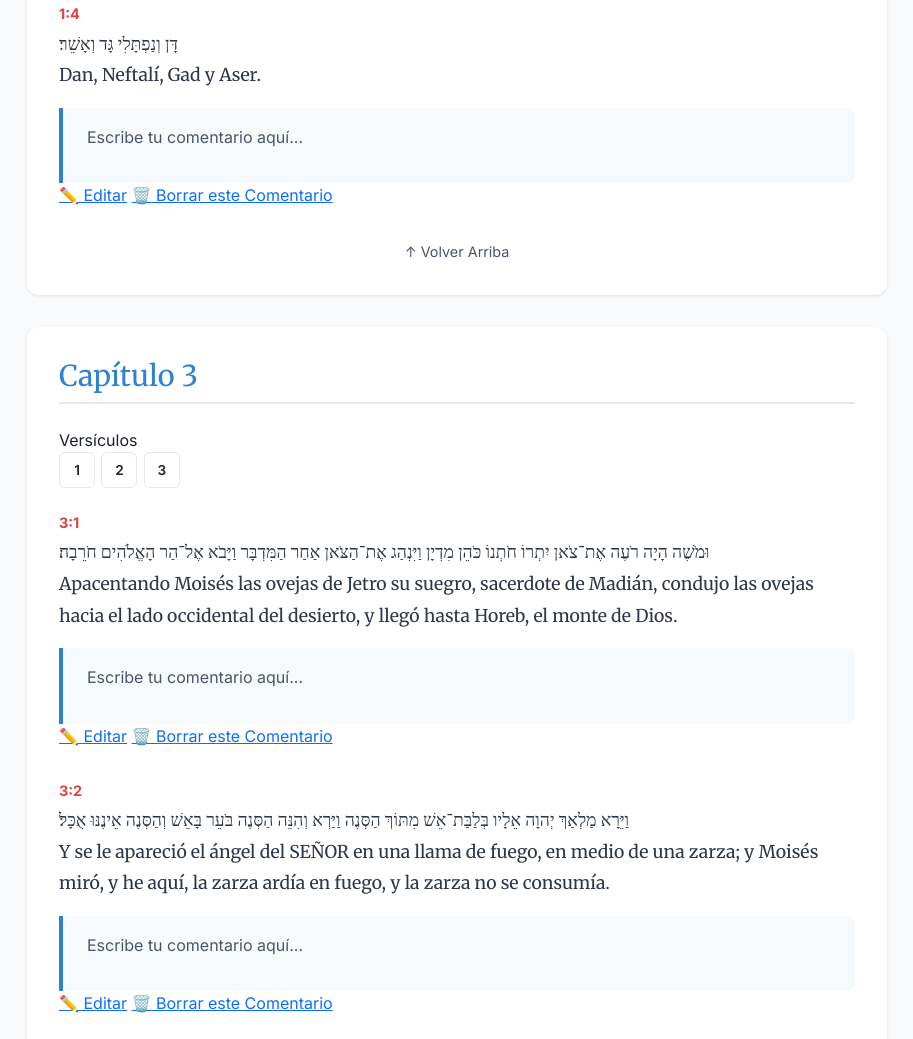
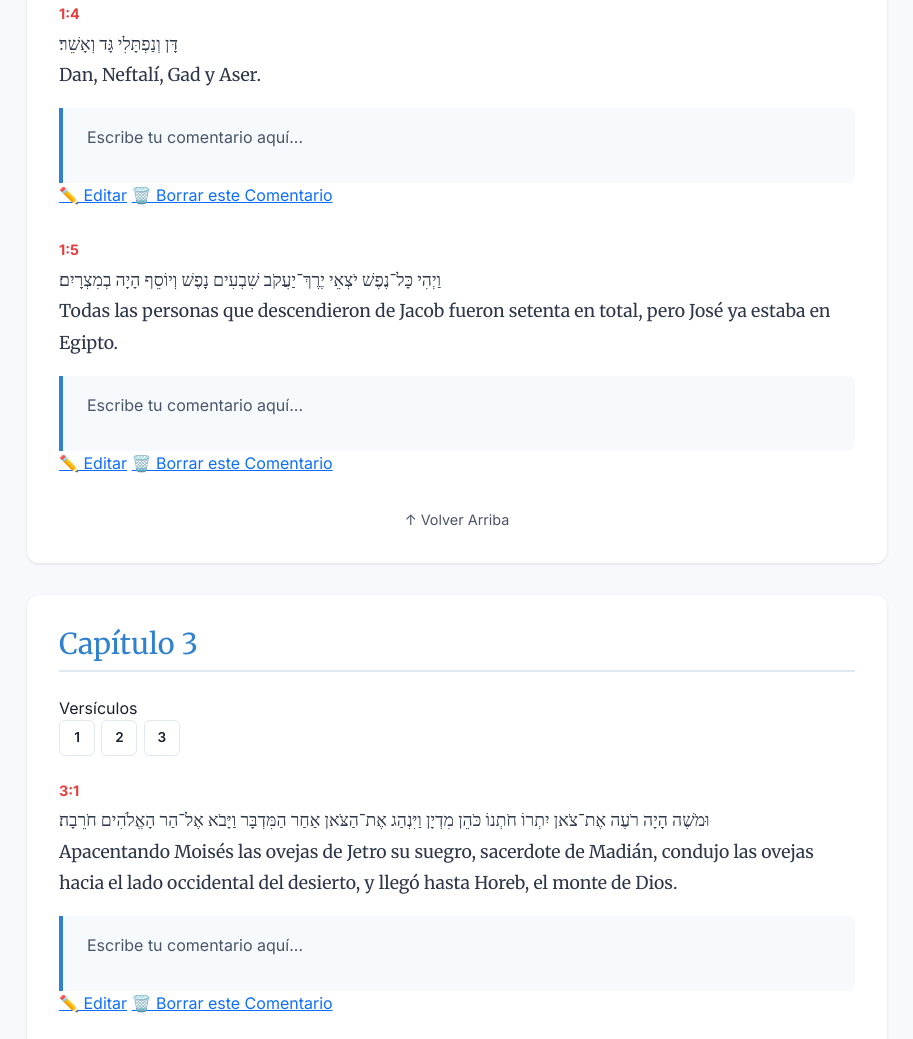
Before and after one commit to ed60hab/comentario, a website: page exodo.html in a window 1280 px wide. Shown: the part 1463-2502 px from the top of the page, without its empty margins (183-1096 px from the left). Drawn offline with nearby package versions, Linux system fonts and the light colour scheme; a web font is replaced by a local one.

Commit message:
Nuevo comentario: Éxodo 1:5

```diff
--- a/exodo.html
+++ b/exodo.html
@@ -385,6 +385,16 @@
                 </div>
                 <a href="editor.html?book=exodo&amp;chapter=1&amp;verse=4" class="btn-edit">✏️ Editar</a>
                 <a href="editor.html?action=delete&amp;book=exodo&amp;chapter=1&amp;verse=4" class="btn-delete">🗑️ Borrar este Comentario</a>
+            </div>
+
+            <div class="verse-block" id="1.5">
+                <span class="verse-ref">1:5</span>
+                <p class="verse-text"><span class="original-text">וַיְהִי כָּל־נֶפֶשׁ יֹצְאֵי יֶרֶךְ־יַעֲקֹב שִׁבְעִים נָפֶשׁ וְיוֹסֵף הָיָה בְמִצְרָיִם׃</span><br /><span class="translation-text">Todas las personas que descendieron de Jacob fueron setenta en total, pero José ya estaba en Egipto.</span></p>
+                <div class="commentary">
+                    <p>Escribe tu comentario aquí...</p>
+                </div>
+                <a href="editor.html?book=exodo&amp;chapter=1&amp;verse=5" class="btn-edit">✏️ Editar</a>
+                <a href="editor.html?action=delete&amp;book=exodo&amp;chapter=1&amp;verse=5" class="btn-delete">🗑️ Borrar este Comentario</a>
             </div><div class="return-top">
                 <a href="#top">↑ Volver Arriba</a>
             </div>
```
